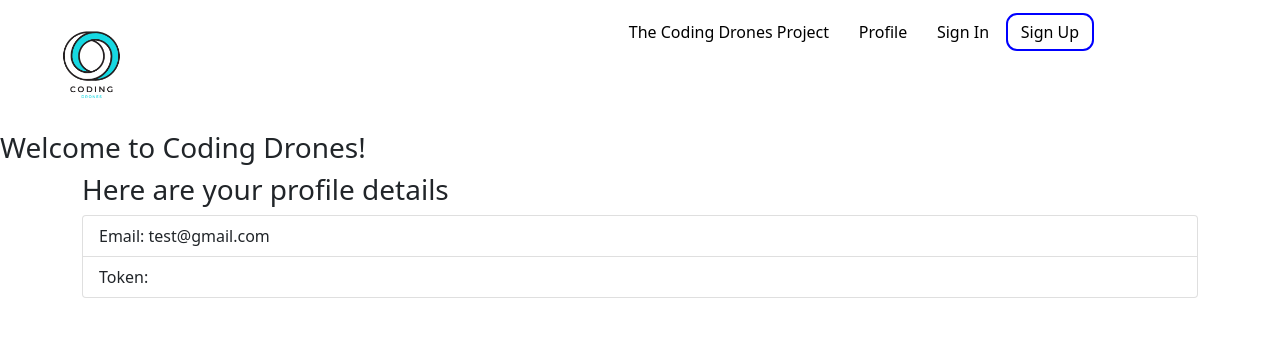
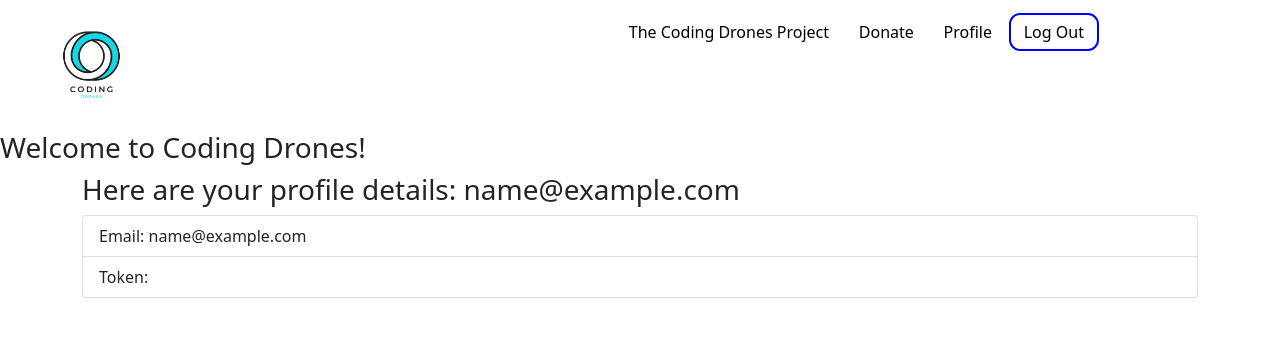
Before and after one commit to ogq10/drone-inventory-final, a Flask app: page /profile in a window 1280 px wide. Shown: the top 337 px of the page. Run offline with Flask 2, Linux system fonts and the light colour scheme; the visitor is signed in with stand-in values (Sample User, id 1); data comes from the database, SQL or seed files in the repository; some libraries are stand-ins or nearby versions.

Commit message:
op-61 day4

```diff
--- a/drone_inventory/__init__.py
+++ b/drone_inventory/__init__.py
@@ -2,9 +2,12 @@
 from config import Config
 from .site.routes import site
 from .authentication.routes import auth
+from .api.routes import api
 from flask_migrate import Migrate
-from drone_inventory.models import db as root_db, login_manager
+from drone_inventory.models import db as root_db, login_manager, ma
 
+#CORS - cross-origin resource sharing
+from flask_cors import CORS
 
 app = Flask(__name__)
 
@@ -12,11 +15,16 @@
 
 app.register_blueprint(site)
 app.register_blueprint(auth)
+app.register_blueprint(api)
 
 root_db.init_app(app)
 migrate = Migrate(app, root_db)
 
 login_manager.init_app(app)
- #Specifyoing a route for non authorized users
+ #Specifying a route for non authorized users
+login_manager.login_view = 'auth.signin'
+
+ma.init_app(app)
+CORS(app)
 
 from drone_inventory import models
--- a/drone_inventory/models.py
+++ b/drone_inventory/models.py
@@ -8,12 +8,17 @@
 #import secrets module (provided by python)
 import secrets
 
+#import for Flask-Login classes
 from flask_login import UserMixin, LoginManager
+
+# Import Marshaller
+from flask_marshmallow import Marshmallow
 
 
 
 db = SQLAlchemy()
 login_manager = LoginManager()
+ma = Marshmallow()
 
 @login_manager.user_loader
 def load_user(user_id):
@@ -27,6 +32,7 @@
     password = db.Column(db.String, nullable = False, default = '')
     token = db.Column(db.String, default = '', unique = True)
     date_created = db.Column(db.DateTime, nullable = False, default = datetime.utcnow)
+    drone = db.relationship('Drone', backref = 'owner', lazy = True)
 
     def __init__(self, email, first_name = '', last_name = '', id = '', password = '', token = ''):
         self.id = self.set_id()
@@ -48,3 +54,49 @@
 
     def __repr__(self):
         return f"User: {self.email} has been created and added to the database!"
+
+
+class Drone(db.Model):
+    id = db.Column(db.String, primary_key = True)
+    name = db.Column(db.String(150))
+    description = db.Column(db.String(200), nullable = True)
+    price = db.Column(db.Numeric(precision=10, scale = 2))
+    camera_quality = db.Column(db.String(150), nullable = True)
+    flight_time = db.Column(db.String(100), nullable = True)
+    max_speed = db.Column(db.String(100))
+    dimensions = db.Column(db.String(100))
+    weight = db.Column(db.String(50))
+    cost_of_prod = db.Column(db.Numeric(precision = 10, scale = 2))
+    series = db.Column(db.String(150))
+    user_token = db.Column(db.String, db.ForeignKey('user.token'), nullable = False)
+
+    def __init__(self, name, description, price, camera_quality, flight_time, max_speed, dimensions, weight, cost_of_prod, series, user_token, id = ''):
+        self.id = self.set_id()
+        self.name = name
+        self.description = description
+        self.price = price
+        self.camera_quality = camera_quality
+        self.flight_time = flight_time
+        self.max_speed = max_speed
+        self.dimensions = dimensions
+        self.weight = weight
+        self.cost_of_prod = cost_of_prod
+        self.series = series
+        self.user_token = user_token
+
+    def __repr__(self):
+        return f'The following Drone has been added: {self.name}'
+
+    def set_id(self):
+        return secrets.token_urlsafe()
+
+# API Schema via Marshmallow Package
+class DroneSchema(ma.Schema):
+    class Meta:
+        fields = ['id', 'name', 'description', 'price', 'camera_quality', 'flight_time', 'max_speed', 'dimensions', 'weight', 'cost_of_prod', 'series']
+
+#Singular data point return
+drone_schema = DroneSchema()
+
+#List of multiple objects return
+drones_schema = DroneSchema(many = True)
--- a/drone_inventory/site/routes.py
+++ b/drone_inventory/site/routes.py
@@ -1,5 +1,5 @@
 from flask import Blueprint, render_template
-
+from flask_login import login_required
 site = Blueprint('site', __name__, template_folder='site_templates')
 
 """
@@ -15,5 +15,6 @@
     return render_template('index.html')
 
 @site.route('/profile')
+@login_required
 def profile():
     return render_template('profile.html')
--- a/drone_inventory/site/site_templates/profile.html
+++ b/drone_inventory/site/site_templates/profile.html
@@ -6,10 +6,10 @@
 </header>
 
 <div class="container">
-    <h3>Here are your profile details</h3>
+    <h3>Here are your profile details: {{ current_user.email }}</h3>
     <ul class="list-group">
-        <li class="list-group-item">Email: test@gmail.com</li>
-        <li class="list-group-item">Token: </li>
+        <li class="list-group-item">Email: {{ current_user.email }}</li>
+        <li class="list-group-item">Token: {{ current_user.token }}</li>
     </ul>
 </div>
 
--- a/drone_inventory/templates/base.html
+++ b/drone_inventory/templates/base.html
@@ -7,6 +7,8 @@
 <meta name="Description" content="Enter your description here"/>
 <link rel="stylesheet" href="https://cdnjs.cloudflare.com/ajax/libs/twitter-bootstrap/5.0.0-beta1/css/bootstrap.min.css">
 <link rel="stylesheet" href="https://cdnjs.cloudflare.com/ajax/libs/font-awesome/5.15.2/css/all.min.css">
+<script src="https://cdnjs.cloudflare.com/ajax/libs/popper.js/2.5.4/umd/popper.js"></script>
+<script src="https://cdnjs.cloudflare.com/ajax/libs/twitter-bootstrap/5.0.0-beta1/js/bootstrap.js"></script>
 <link rel="stylesheet" href="../static/css/main.css">
 <title>Drone Inventory API</title>
 </head>
@@ -24,15 +26,27 @@
                 <a href="{{ url_for('site.home') }}">
                     <li>The Coding Drones Project</li>
                 </a>
+                <a href="">
+                    <li>Donate</li>
+                </a>
                 <a href="{{ url_for('site.profile') }}">
                     <li>Profile</li>
                 </a>
+
+                {% if current_user.is_authenticated %}
+                <a href="{{ url_for('auth.logout') }}">
+                    <li>Log Out</li>
+                </a>
+
+                {% else %}
                 <a href="{{ url_for('auth.signin') }}">
                     <li>Sign In</li>
                 </a>
                 <a href="{{ url_for('auth.signup') }}">
                     <li>Sign Up</li>
                 </a>
+                {% endif %}
+
             </ul>
         </div>
     </nav>
@@ -40,7 +54,6 @@
     {% block content %}
     {% endblock content %}
 
-<script src="https://cdnjs.cloudflare.com/ajax/libs/popper.js/2.5.4/umd/popper.min.js"></script>
-<script src="https://cdnjs.cloudflare.com/ajax/libs/twitter-bootstrap/5.0.0-beta1/js/bootstrap.min.js"></script>
+
 </body>
 </html>
```
Also changed, not shown: drone_inventory/api/routes.py (added, +8 -0 lines), drone_inventory/authentication/routes.py (+7 -1 lines), drone_inventory/site/site_templates/index.html (+7 -1 lines).
